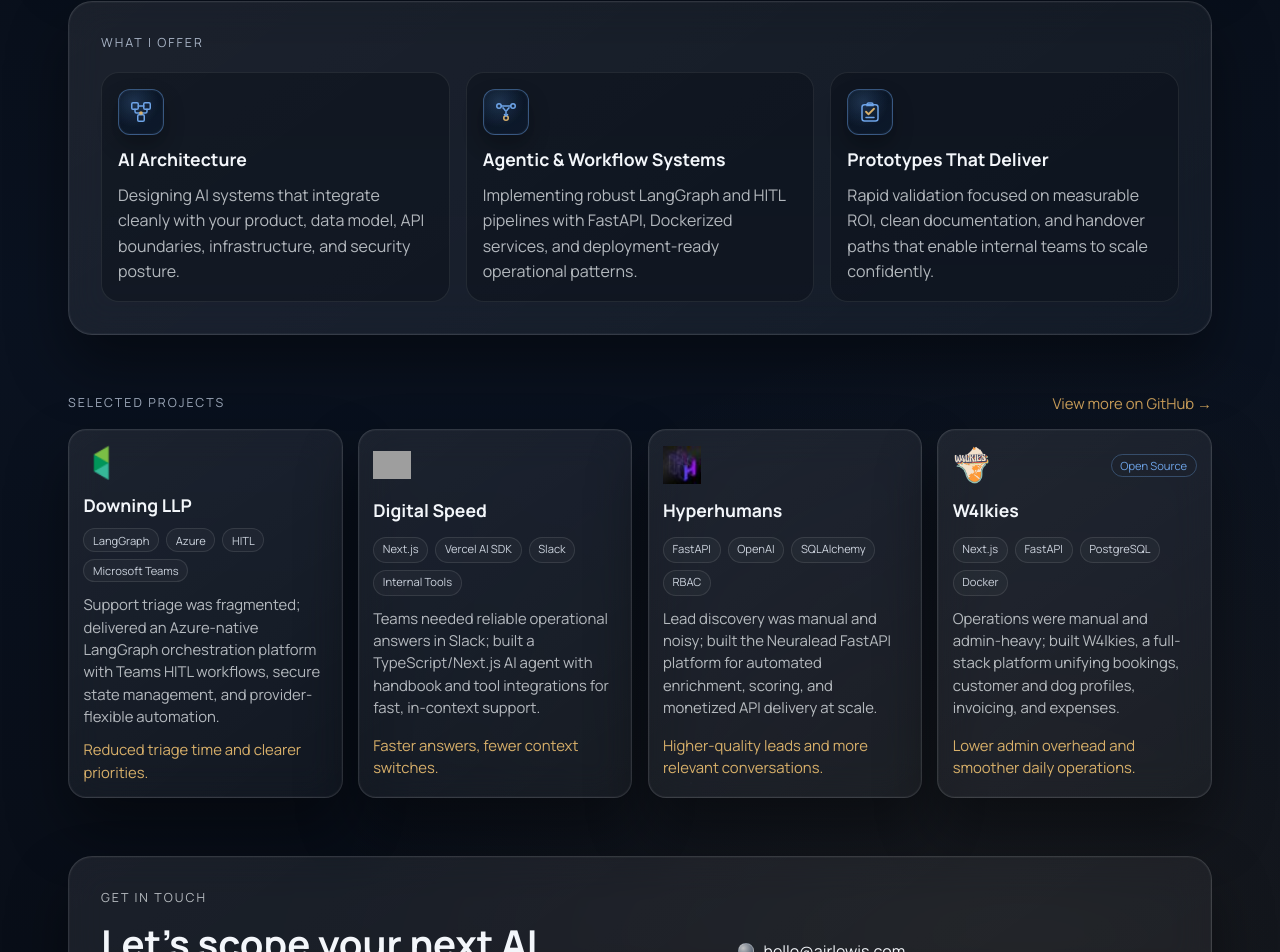
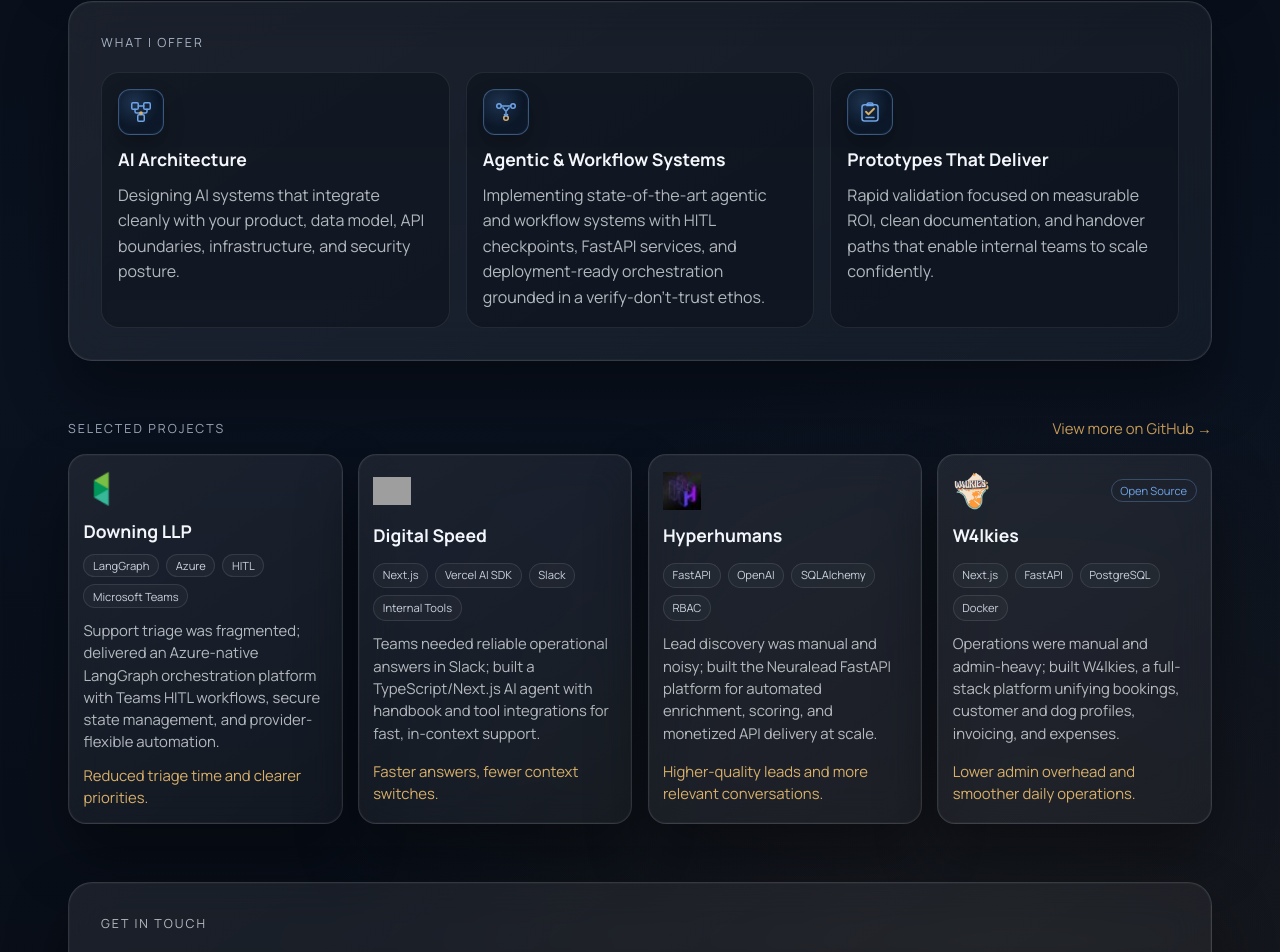
Before and after one commit to ajrlewis/ajrlewis, a Next.js app in the folder apps/web/: page / in a window 1280 px wide. Shown: the part 1121-2073 px from the top of the page. Built offline with nearby package versions, Linux system fonts and the light colour scheme; grey boxes are pictures that could not be loaded.

Commit message:
copy(web): modernize workflow systems service positioning

```diff
--- a/apps/web/app/page.tsx
+++ b/apps/web/app/page.tsx
@@ -93,7 +93,7 @@
   {
     title: "Agentic & Workflow Systems",
     description:
-      "Implementing robust LangGraph and HITL pipelines with FastAPI, Dockerized services, and deployment-ready operational patterns.",
+      "Implementing state-of-the-art agentic and workflow systems with HITL checkpoints, FastAPI services, and deployment-ready orchestration grounded in a verify-don't-trust ethos.",
     iconSrc: "/icons/service-workflow.svg"
   },
   {
```
